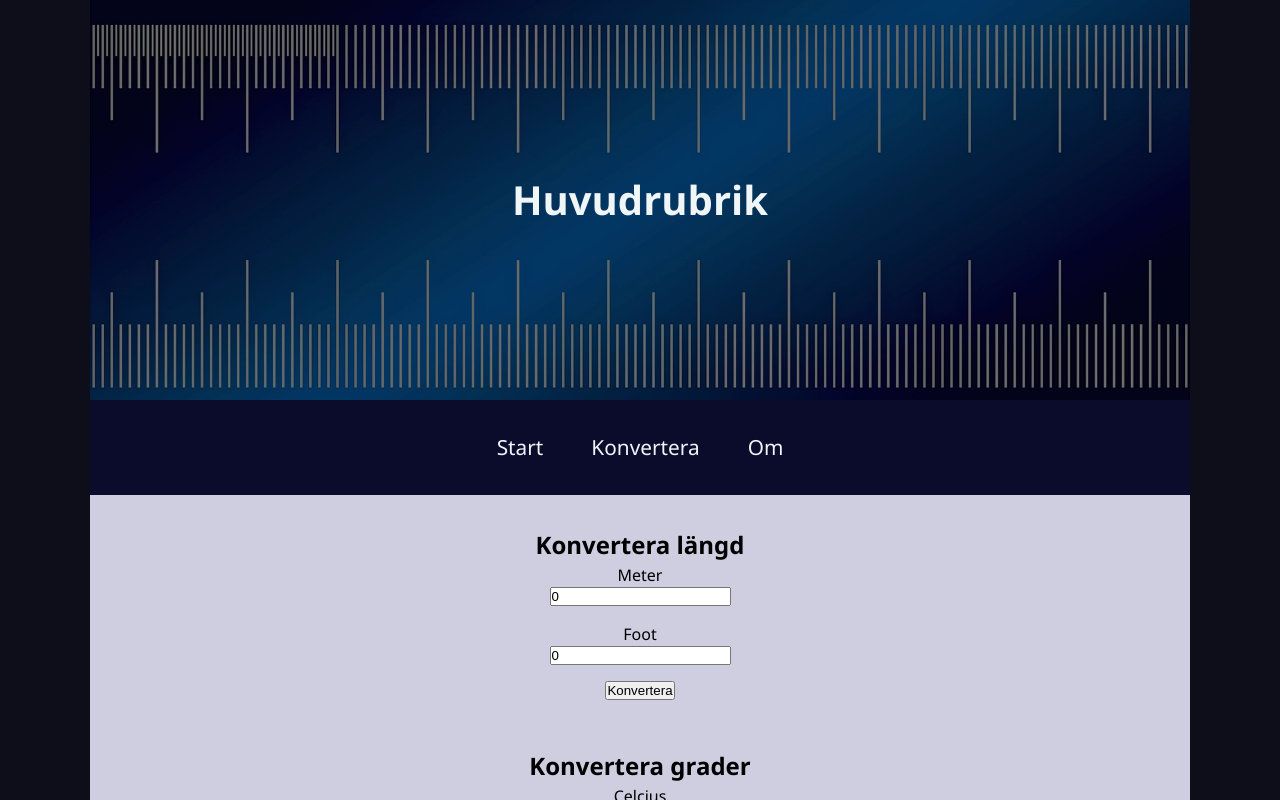
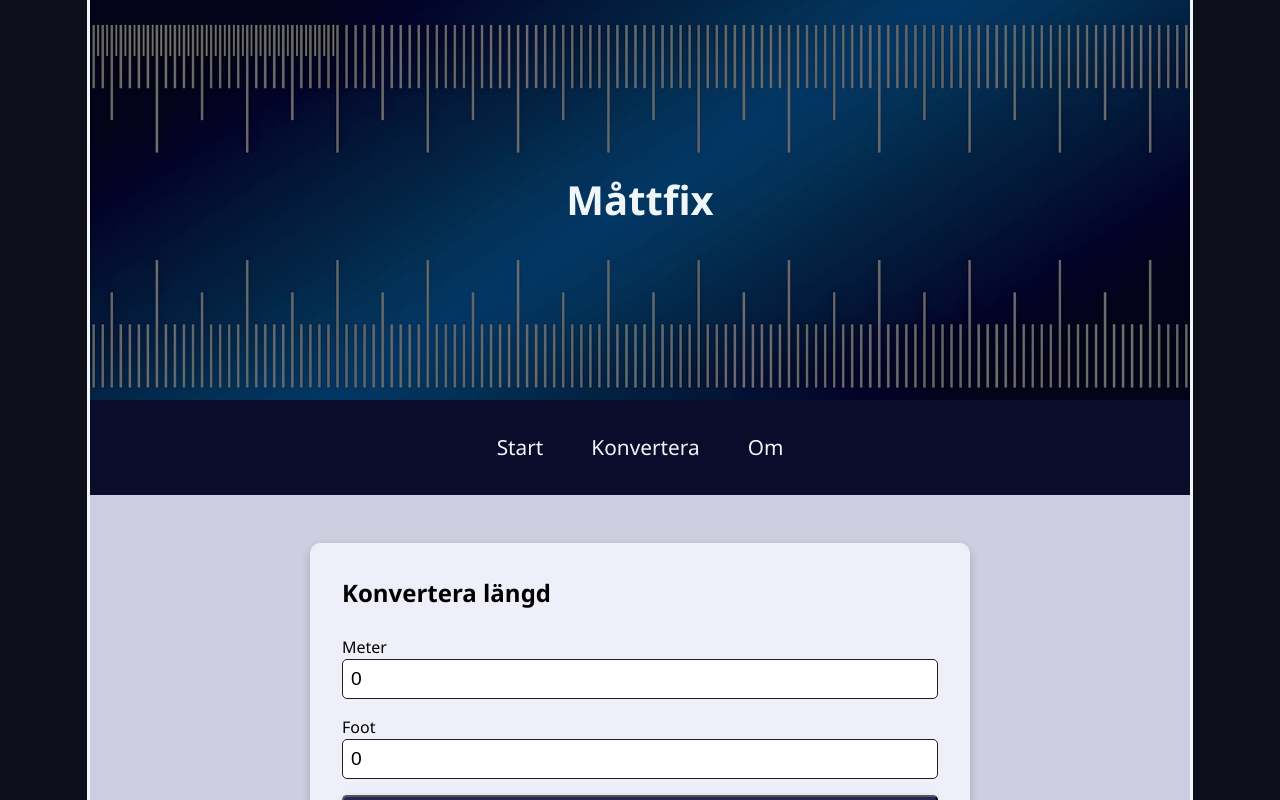
Before and after one commit to dannigiovanella/labb3_angular1, an Angular app: page /konvertera in a window 1280 px wide. Shown: the top 800 px of the page. Built offline with nearby package versions, Linux system fonts and the light colour scheme.

Commit message:
Lagt styling på konverteraren och lagt in en huvudrubrik/appnamn

```diff
--- a/src/app/app.html
+++ b/src/app/app.html
@@ -1,10 +1,11 @@
 
-
+<div class="borderwrap">
 <!--Header med bakgrundsbild och huvudrubrik-->
 <header>
     <img [src]="headerimage" alt="">
-    <h1>Huvudrubrik</h1>
+    <h1>Måttfix</h1>
 </header>
+
 
 <!--Import av navmeny-->
 <app-navbar></app-navbar>
@@ -13,6 +14,7 @@
 <main>
 <router-outlet />
 </main>
+</div>
 
 <!--Footer-->
 <footer>
--- a/src/app/convert/convert.css
+++ b/src/app/convert/convert.css
@@ -1,19 +1,61 @@
 
 
-section{
+section {
     width: 100%;
     padding-top: 2rem;
+    padding: 2rem;
     display: flex;
     flex-direction: column;
     justify-content: center;
-    align-items: center;
+    width: 60%;
+    margin: 0 auto;
+    background-color: rgb(239, 239, 250);
+    border-radius: 10px;
+    margin-top: 3rem;
+    box-shadow: 0 4px 10px rgba(0, 0, 0, 0.2);
+}
+
+h2{
+    margin-bottom: 1.5rem;
 }
 
 
-input{
+input {
     margin-bottom: 1rem;
+    padding: 0.5rem;
+    font-size: 1.2rem;
+    border-radius: 5px;
+    border: 1px solid rgb(30, 30, 30);
+    width: 100%;
 }
 
-button{
+button {
     margin-bottom: 1rem;
+    padding: 0.6rem;
+    font-size: 1.1rem;
+    font-weight: 600;
+    box-shadow: 0 4px 10px rgba(0, 0, 0, 0.2);
+    color: rgb(240, 245, 248);
+    border-radius: 5px;
+    background-color: rgb(38, 38, 83);
 }
+
+button:hover{
+background-color: rgb(11, 11, 43);
+}
+
+
+/*Anpassning till mindre skärm*/
+
+@media (max-width: 1024px) {
+    section{
+        width: 80%;
+    }
+}
+
+@media (max-width: 700px) {
+    section{
+        width: 90%;
+    }
+
+}
--- a/src/styles.css
+++ b/src/styles.css
@@ -6,25 +6,33 @@
     box-sizing: border-box;
 }
 
-html{
+html {
     background-color: rgb(14, 14, 27);
 }
 
-body{
+body {
     max-width: 1100px;
     margin: 0 auto;
     font-family: 'Segoe UI', Tahoma, Geneva, Verdana, sans-serif;
     line-height: 1.5;
+    background-color: rgb(206, 206, 224);
 }
 
-main{
+.borderwrap {
+    box-shadow: 0 0 0 3px rgb(240, 245, 248);
+    border-bottom-left-radius: 10px;
+    border-bottom-right-radius: 10px;
+}
+
+main {
     width: 100%;
     min-height: 100vh;
     background-color: rgb(206, 206, 224);
 }
 
-footer{
+footer {
     color: rgb(240, 245, 248);
+    background-color: rgb(14, 14, 27);
     padding-top: 2rem;
     padding-left: 1rem;
     padding-bottom: 2rem;
```
Also changed, not shown: src/app/navbar/navbar.css (+3 -4 lines).
